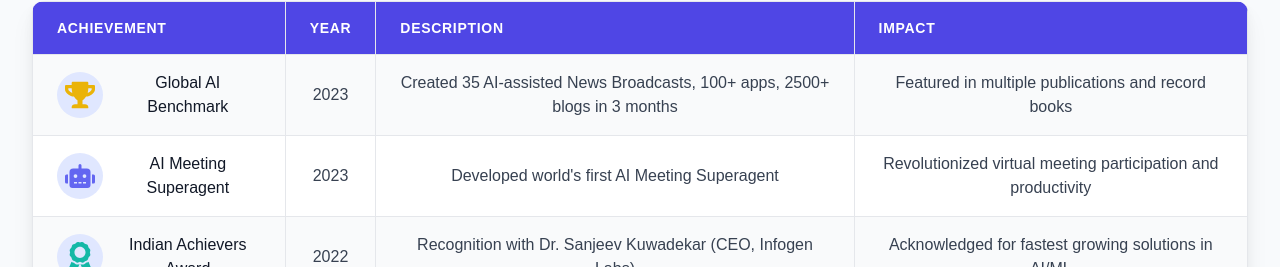
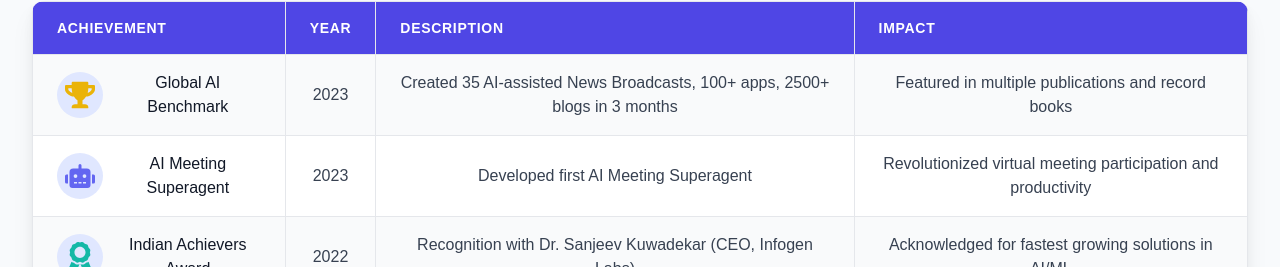
Before and after one commit to Sampathkumarvpatil/DrSampath, a React (Create React App) app in the folder frontend/: page /achievements in a window 1280 px wide. Shown: the part 638-905 px from the top of the page. Built offline with nearby package versions, Linux system fonts and the light colour scheme; a web font is replaced by a local one.

Commit message:
auto-commit for 74ad2b1a-5a48-4a9c-be8d-a0a5a2d3d772

```diff
--- a/frontend/src/pages/Achievements.js
+++ b/frontend/src/pages/Achievements.js
@@ -18,7 +18,7 @@ const Achievements = () => {
     {
       title: "AI Meeting Superagent",
       year: "2023",
-      description: "Developed world's first AI Meeting Superagent",
+      description: "Developed first AI Meeting Superagent",
       impact: "Revolutionized virtual meeting participation and productivity",
       icon: <FaRobot className="text-primary-500 text-3xl" />,
     },
```
